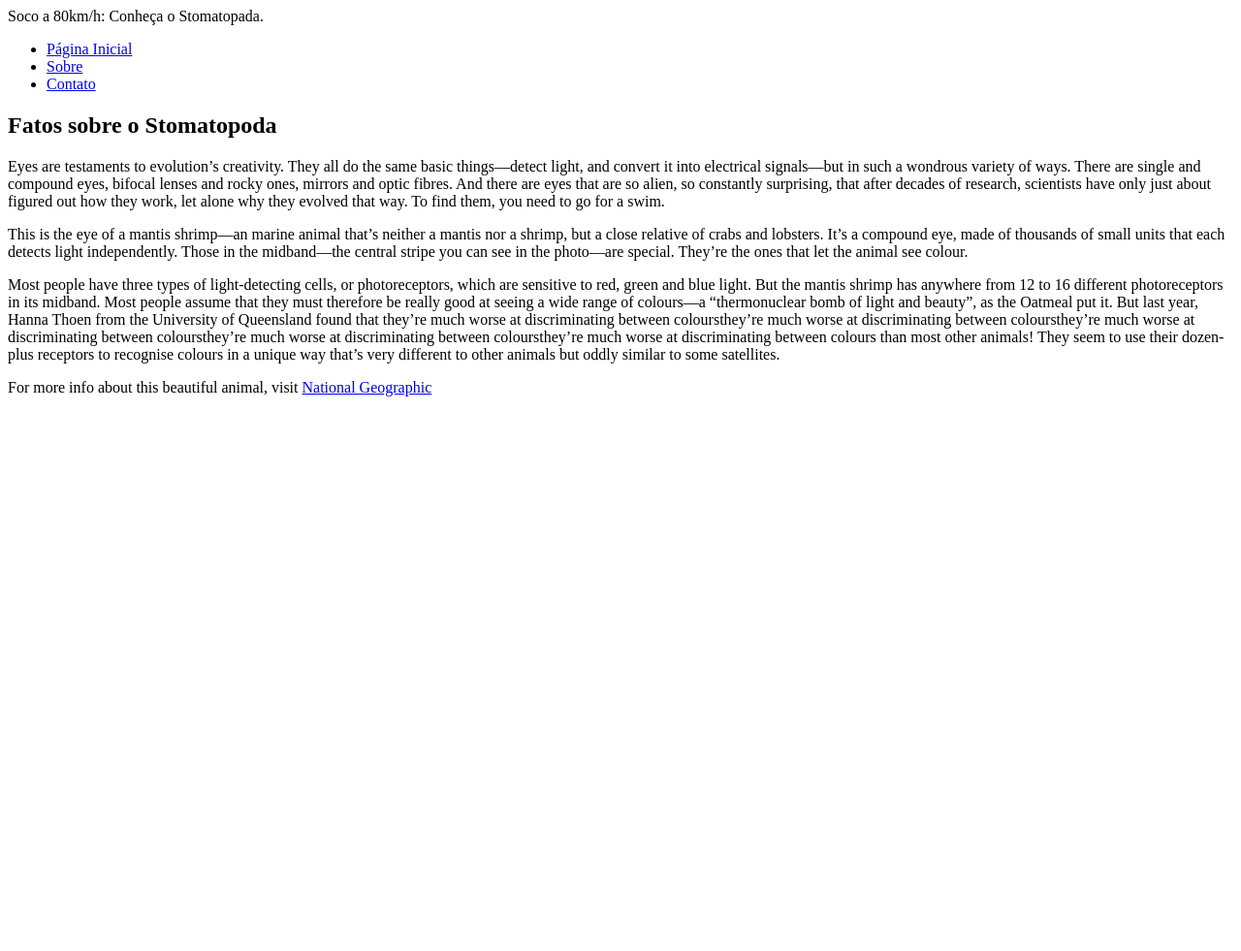
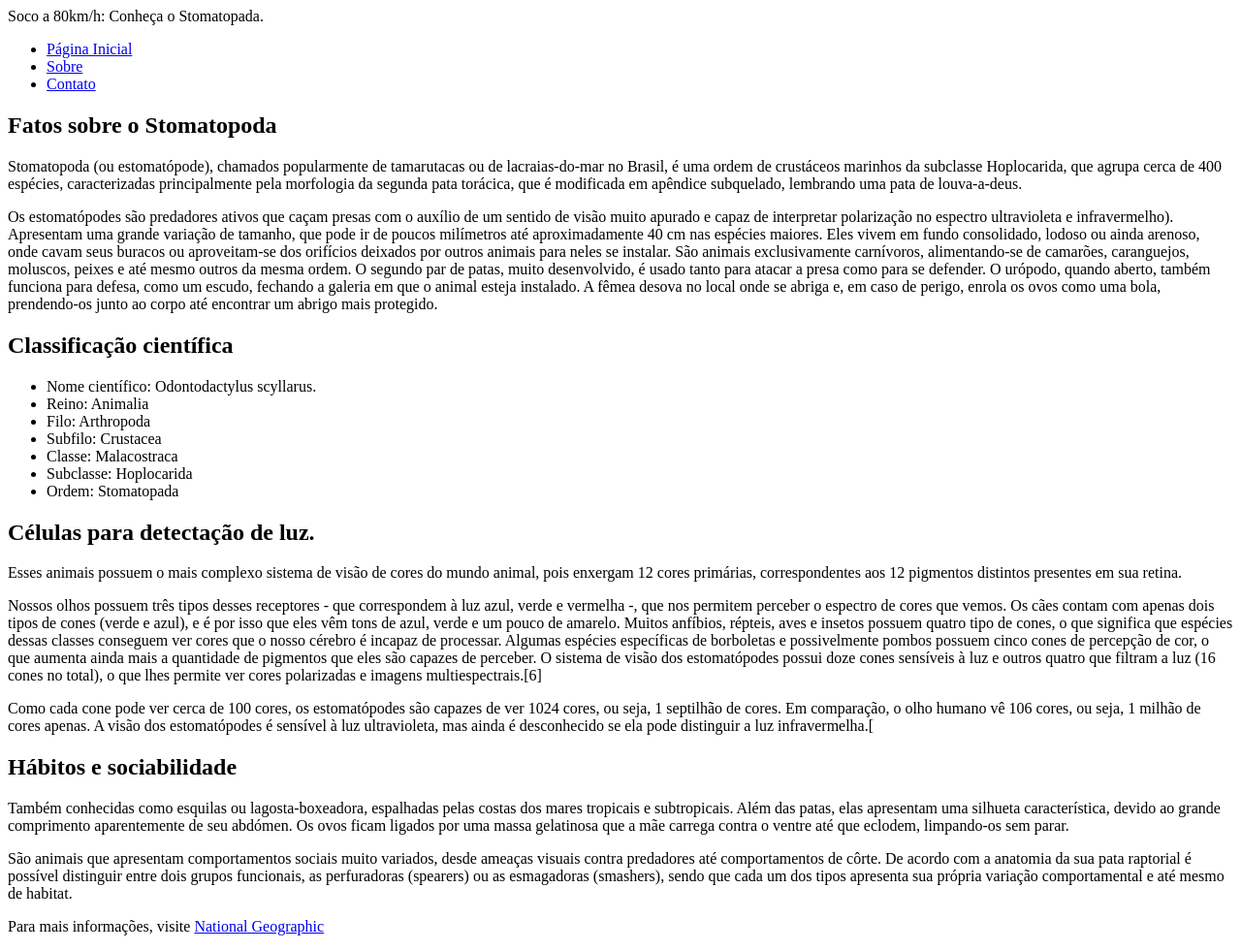
Before and after one commit to Lombeira/trybe-exercises-1, a plain HTML site: page exercises/bloco_3/dia_4/index2.html in a window 1280 px wide. Shown: the whole page at 97% size. Before the commit the page ends 800 px from the top, so only its background shows below. Drawn offline with Linux system fonts and the light colour scheme.

Commit message:
Sections added. Language translation done.

```diff
--- a/exercises/bloco_3/dia_4/index2.html
+++ b/exercises/bloco_3/dia_4/index2.html
@@ -18,10 +18,33 @@
     </header>
     <article>
       <h1>Fatos sobre o Stomatopoda</h1>
-      <p>Eyes are testaments to evolution’s creativity. They all do the same basic things—detect light, and convert it into electrical signals—but in such a wondrous variety of ways. There are single and compound eyes, bifocal lenses and rocky ones, mirrors and optic fibres. And there are eyes that are so alien, so constantly surprising, that after decades of research, scientists have only just about figured out how they work, let alone why they evolved that way. To find them, you need to go for a swim.</p>
-      <p>This is the eye of a mantis shrimp—an marine animal that’s neither a mantis nor a shrimp, but a close relative of crabs and lobsters. It’s a compound eye, made of thousands of small units that each detects light independently. Those in the midband—the central stripe you can see in the photo—are special. They’re the ones that let the animal see colour.</p>
-      <p>Most people have three types of light-detecting cells, or photoreceptors, which are sensitive to red, green and blue light. But the mantis shrimp has anywhere from 12 to 16 different photoreceptors in its midband. Most people assume that they must therefore be really good at seeing a wide range of colours—a “thermonuclear bomb of light and beauty”, as the Oatmeal put it. But last year, Hanna Thoen from the University of Queensland found that they’re much worse at discriminating between coloursthey’re much worse at discriminating between coloursthey’re much worse at discriminating between coloursthey’re much worse at discriminating between coloursthey’re much worse at discriminating between colours than most other animals! They seem to use their dozen-plus receptors to recognise colours in a unique way that’s very different to other animals but oddly similar to some satellites.</p>
-      <p>For more info about this beautiful animal, visit <a href="https://www.nationalgeographic.com/science/article/natures-most-amazing-eyes-just-got-a-bit-weirder">National Geographic</a></p>
+      <p>Stomatopoda (ou estomatópode), chamados popularmente de tamarutacas ou de lacraias-do-mar no Brasil, é uma ordem de crustáceos marinhos da subclasse Hoplocarida, que agrupa cerca de 400 espécies, caracterizadas principalmente pela morfologia da segunda pata torácica, que é modificada em apêndice subquelado, lembrando uma pata de louva-a-deus.</p>
+      <p>Os estomatópodes são predadores ativos que caçam presas com o auxílio de um sentido de visão muito apurado e capaz de interpretar polarização no espectro ultravioleta e infravermelho). Apresentam uma grande variação de tamanho, que pode ir de poucos milímetros até aproximadamente 40 cm nas espécies maiores. Eles vivem em fundo consolidado, lodoso ou ainda arenoso, onde cavam seus buracos ou aproveitam-se dos orifícios deixados por outros animais para neles se instalar. São animais exclusivamente carnívoros, alimentando-se de camarões, caranguejos, moluscos, peixes e até mesmo outros da mesma ordem. O segundo par de patas, muito desenvolvido, é usado tanto para atacar a presa como para se defender. O urópodo, quando aberto, também funciona para defesa, como um escudo, fechando a galeria em que o animal esteja instalado. A fêmea desova no local onde se abriga e, em caso de perigo, enrola os ovos como uma bola, prendendo-os junto ao corpo até encontrar um abrigo mais protegido. </p>
+      <section>
+        <h2>Classificação científica</h2>
+        <ul>
+          <li>Nome científico: Odontodactylus scyllarus.</li>
+          <li>Reino: Animalia</li>
+          <li>Filo: Arthropoda</li>
+          <li>Subfilo: Crustacea</li>
+          <li>Classe: Malacostraca</li>
+          <li>Subclasse: Hoplocarida</li>
+          <li>Ordem: Stomatopada</li>
+        </ul>
+      </section>
+      <section>
+        <h2>Células para detectação de luz.</h2>
+        <p>Esses animais possuem o mais complexo sistema de visão de cores do mundo animal, pois enxergam 12 cores primárias, correspondentes aos 12 pigmentos distintos presentes em sua retina.</p>
+        <p>Nossos olhos possuem três tipos desses receptores - que correspondem à luz azul, verde e vermelha -, que nos permitem perceber o espectro de cores que vemos. Os cães contam com apenas dois tipos de cones (verde e azul), e é por isso que eles vêm tons de azul, verde e um pouco de amarelo. Muitos anfíbios, répteis, aves e insetos possuem quatro tipo de cones, o que significa que espécies dessas classes conseguem ver cores que o nosso cérebro é incapaz de processar. Algumas espécies específicas de borboletas e possivelmente pombos possuem cinco cones de percepção de cor, o que aumenta ainda mais a quantidade de pigmentos que eles são capazes de perceber. O sistema de visão dos estomatópodes possui doze cones sensíveis à luz e outros quatro que filtram a luz (16 cones no total), o que lhes permite ver cores polarizadas e imagens multiespectrais.[6]</p>
+        <p>Como cada cone pode ver cerca de 100 cores, os estomatópodes são capazes de ver 1024 cores, ou seja, 1 septilhão de cores. Em comparação, o olho humano vê 106 cores, ou seja, 1 milhão de cores apenas. A visão dos estomatópodes é sensível à luz ultravioleta, mas ainda é desconhecido se ela pode distinguir a luz infravermelha.[</p>
+      </section>
+      <section>
+        <h2>Hábitos e sociabilidade</h2>
+        <p>Também conhecidas como esquilas ou lagosta-boxeadora, espalhadas pelas costas dos mares tropicais e subtropicais. Além das patas, elas apresentam uma silhueta característica, devido ao grande comprimento aparentemente de seu abdómen. Os ovos ficam ligados por uma massa gelatinosa que a mãe carrega contra o ventre até que eclodem, limpando-os sem parar.</p>
+        <p>São animais que apresentam comportamentos sociais muito variados, desde ameaças visuais contra predadores até comportamentos de côrte. De acordo com a anatomia da sua pata raptorial é possível distinguir entre dois grupos funcionais, as perfuradoras (spearers) ou as esmagadoras (smashers), sendo que cada um dos tipos apresenta sua própria variação comportamental e até mesmo de habitat.</p>
+      </section>
+
+      <p>Para mais informações, visite <a href="https://www.nationalgeographic.com/science/article/natures-most-amazing-eyes-just-got-a-bit-weirder">National Geographic</a></p>
 
     </article>
   </body>
```
